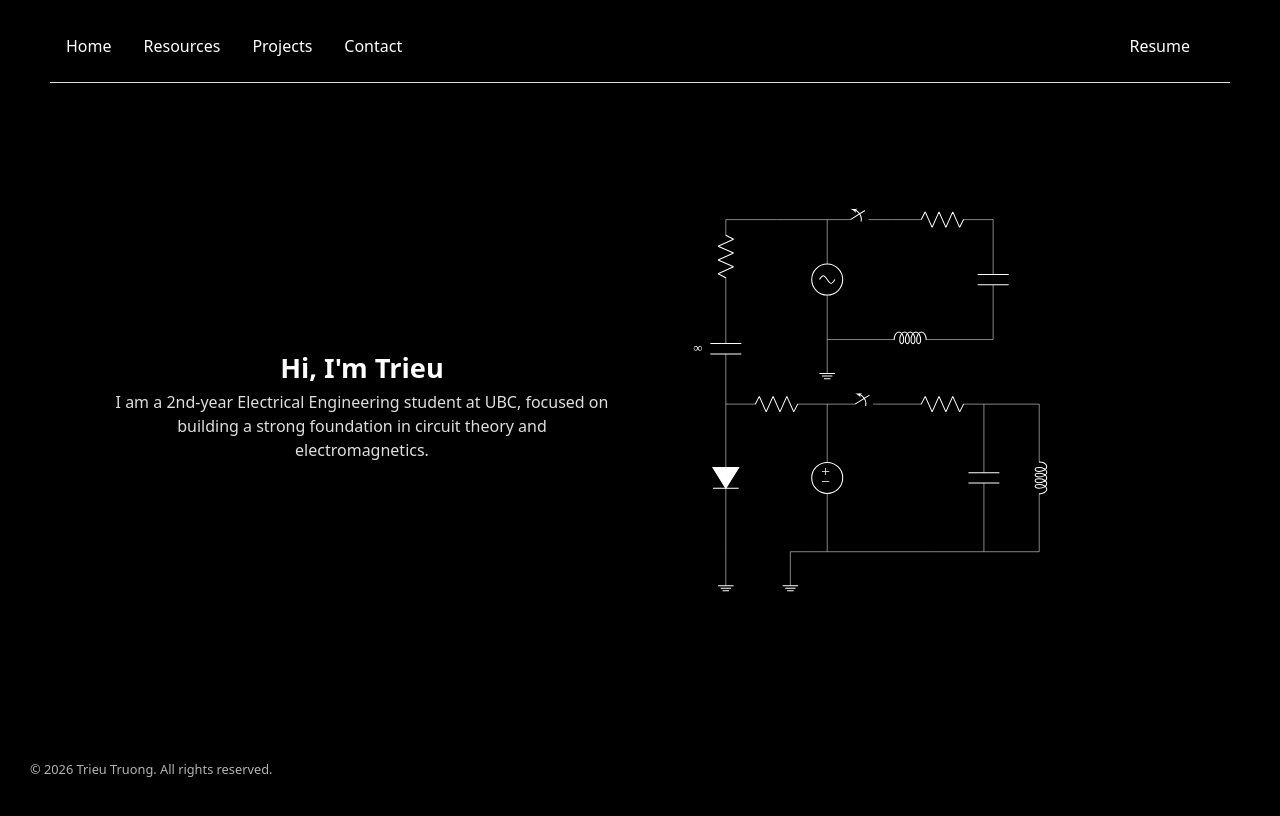
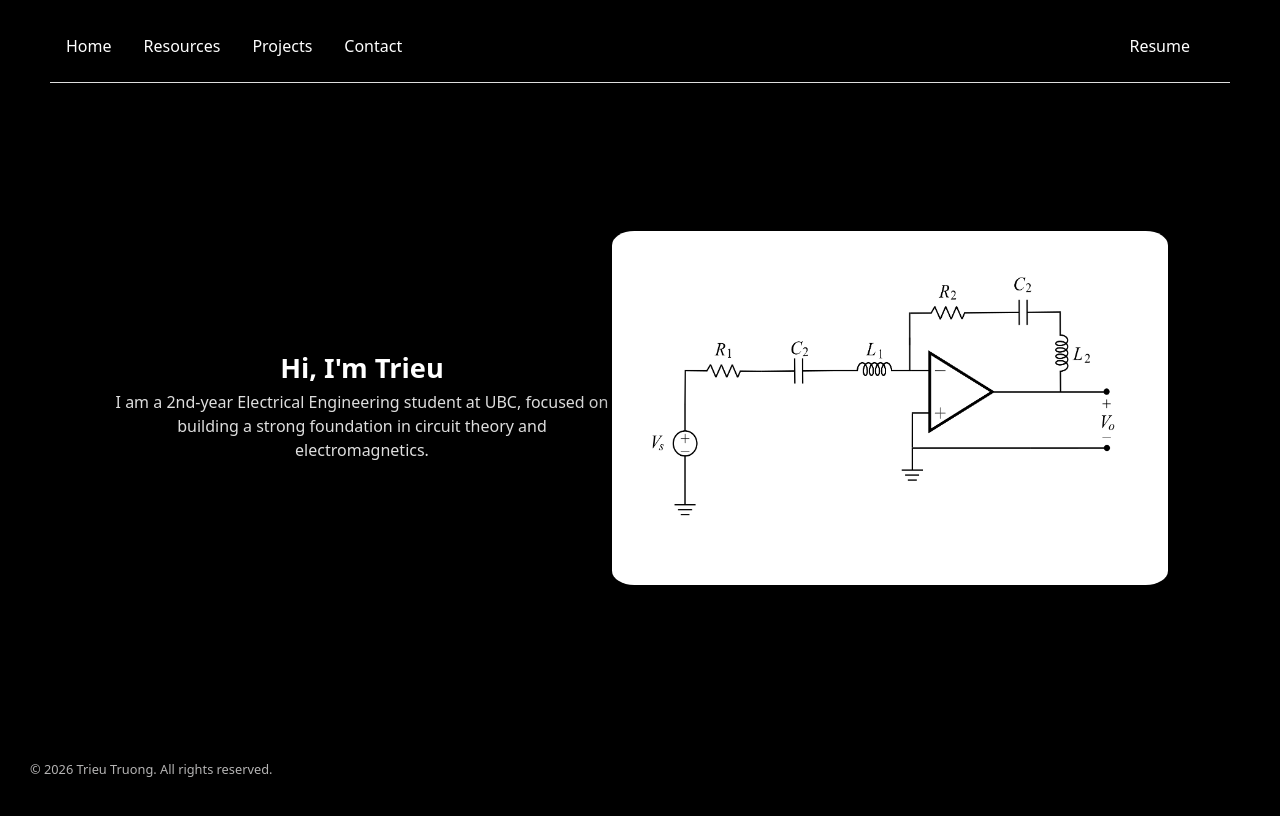
Before and after one commit to ttrieu2025/personal-website, a React (Vite) app: page / in a window 1280 px wide. Shown: the top 816 px of the page. Built offline with nearby package versions, Linux system fonts and the light colour scheme.

Commit message:
fix: Update profile and add more features

```diff
--- a/src/App.css
+++ b/src/App.css
@@ -223,7 +223,7 @@ button {
   font-weight: 400;
   color: #DEDEDE;
   font-family: inherit;
-  background-color: #0b0a0a;
+  background-color: #0e1111;
   cursor: pointer;
   transition: border-color 0.25s;
 }
--- a/src/Pages/Home.jsx
+++ b/src/Pages/Home.jsx
@@ -11,7 +11,16 @@ function Home() {
         </div>
 
         <div className="intro-image flex justify-center">
-          <img src="/Circuit.svg" alt="Circuit"/>
+          <img src="/profile.png" alt="Circuit"
+          className="
+            shadow-[0_20px_50px_rgba(0,0,0,0.35)]
+            transition-all duration-300
+            hover:scale-105
+            cursor-pointer"
+          style={{  width: "800px",
+                    borderRadius: "4%"
+                }}
+          />
         </div>
       </div>
     </div>
--- a/src/Pages/Projects.jsx
+++ b/src/Pages/Projects.jsx
@@ -21,7 +21,12 @@ function Projects() {
         }}
       >
         {/* First Card */}
-        <Card
+        <Card className="
+            shadow-[0_20px_50px_rgba(0,0,0,0.35)]
+            transition-all duration-300
+            hover:scale-105
+            cursor-pointer"
+
           sx={{
             minWidth: { xs: '100%', sm: 300, md: 260 },
             maxWidth: { xs: '100%', sm: 400, md: 400 },
@@ -89,7 +94,11 @@ function Projects() {
         </Card>
 
         {/* Second Card */}
-        <Card
+        <Card className="
+            shadow-[0_20px_50px_rgba(0,0,0,0.35)]
+            transition-all duration-300
+            hover:scale-105
+            cursor-pointer"
           sx={{
             minWidth: { xs: '100%', sm: 300, md: 260 },
             maxWidth: { xs: '100%', sm: 400, md: 400 },
```
Also changed, not shown: public/profile.png (added).
